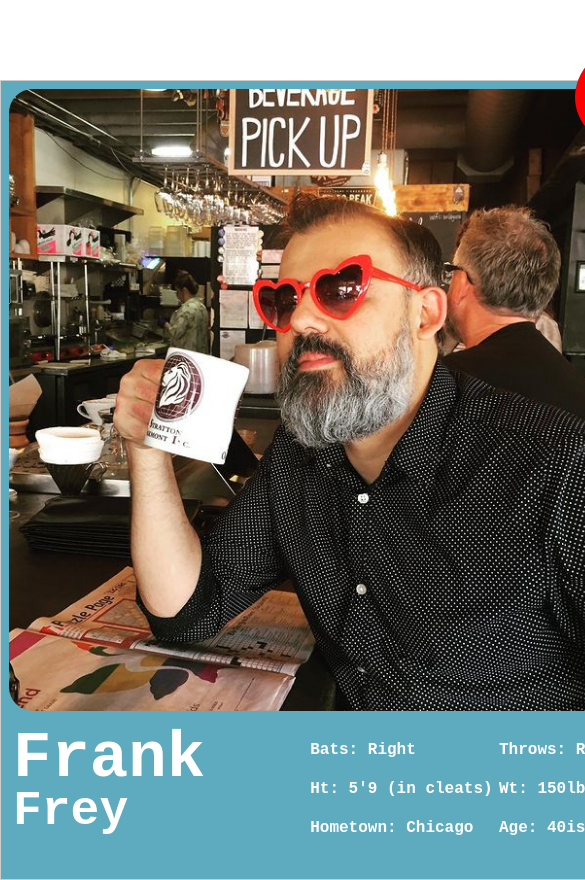
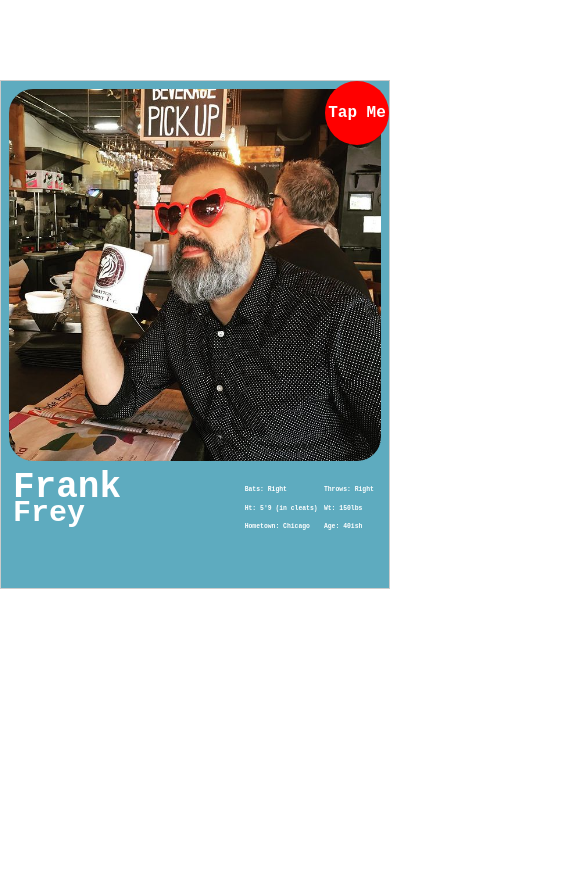
Before and after one commit to graham768/Baseball-Dating-Profile, a website: page public/index.html in a window 390 px wide. Shown: the top 880 px of the page, 585 px wide, since content can reach past the window. After the commit the page ends 844 px from the top, so only its background shows below. Drawn offline with nearby package versions, Linux system fonts and the light colour scheme; files that its build step writes are made by us from their sources; grey boxes are pictures that could not be loaded.

Commit message:
Responsiveness

```diff
--- a/public/css/base.css
+++ b/public/css/base.css
@@ -1,7 +1,11 @@
 
 .card-container {
-  width: 640px;
-  height: 800px;
+  cursor: pointer;
+  /* width: 640px;
+  height: 800px; */
+  width: 100vw;
+  max-width: 640px;
+  padding-top: min(820px, 130%);
   margin: auto;
   margin-top: 5rem;
   position: relative;
@@ -95,6 +99,24 @@ body {
   text-align: center;
 }
 
+@media only screen and (max-width: 500px) {
+  .logos {
+    display: flex;
+    align-items: center;
+    height: 20px;
+    justify-content: center;
+  }
+
+  .logos img {
+    width: 30px;
+    align-self: center;
+  }
+
+  .logos p {
+    font-size: 4px;
+  }
+}
+
 .frank::after {
   content: "";
   background-image: url(../gauntlet.jpg);
--- a/public/index.html
+++ b/public/index.html
@@ -2,7 +2,7 @@
 <html lang="en">
 <head>
   <meta charset="utf-8" />
-  <meta name="viewport" content="width=device-width, initial-scale=1, shrink-to-fit=no" />
+  <meta name="viewport" content="width=device-width, initial-scale=1.0">
   <link rel="icon" type="image/png" sizes="32x32" href="/favicon-32x32.png" />
   <link rel="icon" type="image/png" sizes="16x16" href="/favicon-16x16.png" />
   <link rel="stylesheet" href="/build/tailwind.css" />
@@ -19,24 +19,24 @@
 </head>
 <body class="antialiased">
   <div class="card-container">
-    <div class="card" onclick="flip()">
+    <div class="card inset-0" onclick="flip()">
 
 
       <div class="front flex flex-col">
-        <div id="tap" class="absolute -top-8 -right-8 rounded-full h-24 w-24 flex items-center justify-center bg-red">Tap Me</div>
+        <div id="tap" class="absolute top-0 right-0 rounded-full h-16 w-16 xs:h-24 xs:w-24 flex items-center justify-center bg-red">Tap Me</div>
         <div class="p-2 block">
           <img src="frank.jpg" alt="frank" class="rounded-3xl">
         </div>
         <div class="flex m-3">
           <div class="-mt-5 flex-grow">
-            <div class="text-6xl text-left">
+            <div class="text-4xl xs:text-5xl sm:text-6xl text-left">
               Frank
             </div>
-            <div class="text-5xl text-left -mt-8">
+            <div class="text-3xl xs:text-4xl sm:text-5xl text-left -mt-6 sm:-mt-8">
               Frey
             </div>
           </div>
-          <table class="text-left">
+          <table class="text-xxs xs:text-sm sm:text-base text-left">
             <tr>
               <td>Bats: Right</td>
               <td>Throws: Right</td>
@@ -57,13 +57,13 @@
       <div class="back p-5">
         <div class="flex flex-col w-full h-full m-auto bg-white rounded-3xl rounded-tl-none text-black frank">
           <div class="flex justify-end">
-            <div class="text-4xl p-6 w-3/4 rounded-bl-full text-white" style="background-color: #5eabbf;">
-              <span class="text-4xl">Frank Frey</span> <span class="text-lg border p-1">Socialite</span>
+            <div class="text-lg sm:text-4xl p-6 w-3/4 rounded-bl-full text-white" style="background-color: #5eabbf;">
+              <span class="text-lg xs:text-4xl">Frank Frey</span> <span class="text-xs xs:text-lg border p-1">Socialite</span>
             </div>
           </div>
           <div class="flex-grow flex flex-col content-around m-4 mt-8">
             <h1 class="text-left">Complete Major League Dating Record</h1>
-            <table class="text-left mb-8">
+            <table class="text-left mb-2 xs:mb-8 text-xs xs:text-xl">
               <tr class="border-b border-black table-header">
                 <td>Year</td>
                 <td>At Bats</td>
@@ -100,7 +100,7 @@
                 <td>6</td>
               </tr>
             </table>
-            <p class="text-xl">Frank is in search of a woman who enjoys quality cuisine, appreciates vintage stereo equipment, and isn't put out by a man who seemingly knows someone everywhere he goes.
+            <p class="text-xs xs:text-xl sm:text-2xl">Frank is in search of a woman who enjoys quality cuisine, appreciates vintage stereo equipment, and isn't put out by a man who seemingly knows someone everywhere he goes.
             </p>
           </div>
           <div class="logos m-auto pb-8">
--- a/tailwind.config.js
+++ b/tailwind.config.js
@@ -3,6 +3,7 @@ const { colors } = require('tailwindcss/defaultTheme')
 module.exports = {
   theme: {
     screens: {
+      xs: '500px',
       sm: '640px',
       md: '768px',
       lg: '1024px',
@@ -41,6 +42,7 @@ module.exports = {
       ],
     },
     fontSize: {
+      xxs: '0.4rem',
       xs: '0.75rem',
       sm: '0.875rem',
       base: '1rem',
```
